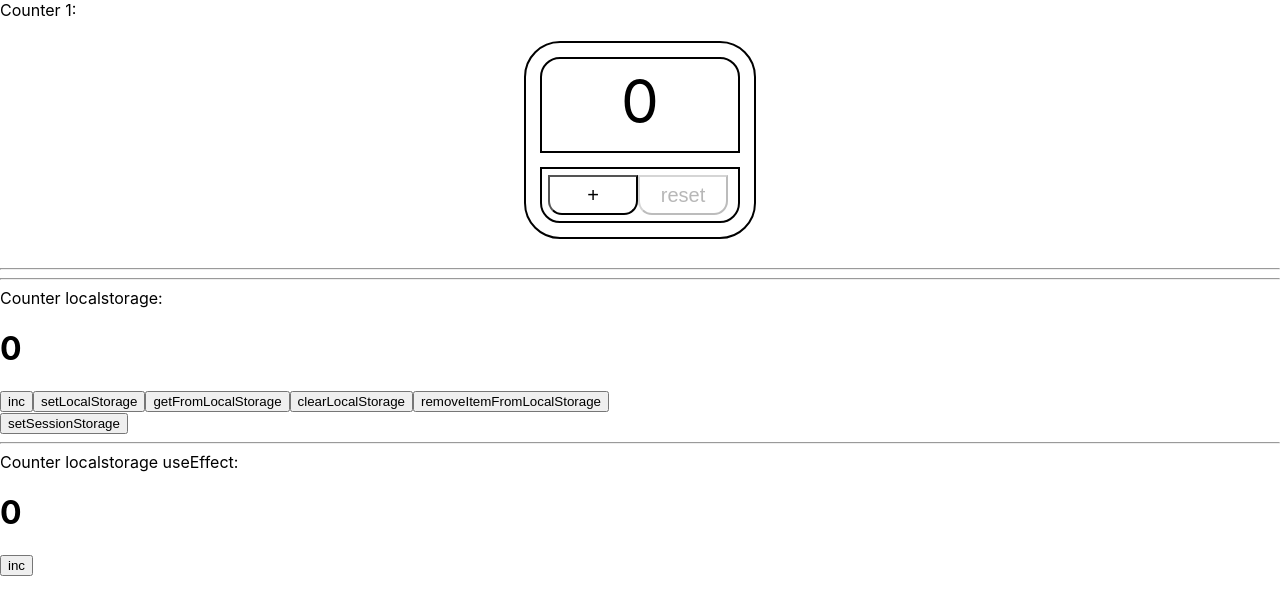
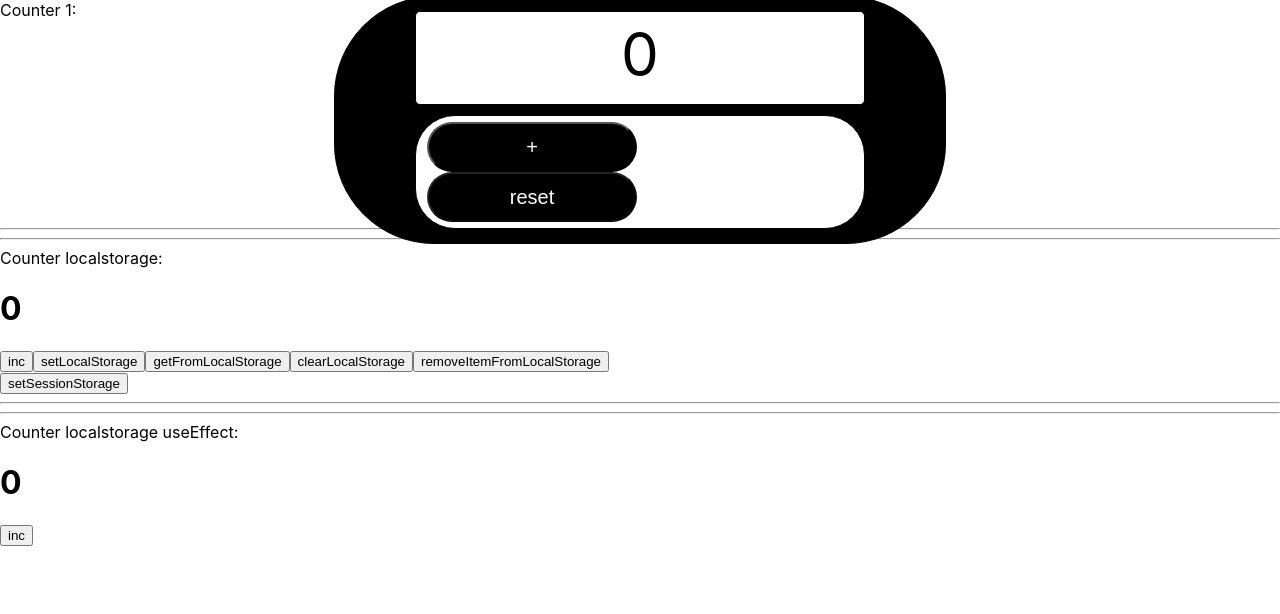
Before and after one commit to maximkuznecovv/Counter, a React (Create React App) app: page / in a window 1280 px wide. Shown: the top 614 px of the page. Built offline with nearby package versions, Linux system fonts and the light colour scheme.

Commit message:
Counter_1 final black

```diff
--- a/src/App/App.css
+++ b/src/App/App.css
@@ -1,55 +1,68 @@
+.app {
+    /*background-color: lightskyblue;*/
+}
+
 .Counter_1 {
-    /*text-align: center;*/
-    height: 30vh;
+    height: 200px;
     display: flex;
     justify-content: center;
     align-items: center;
-    /*background-color: black;*/
 }
 
 .wrapper {
-    border: 2px solid ;
-    width: 200px;
-    padding: 14px;
-    border-radius: 36px;
+    border: 1px solid;
+    width: 450px;
+    padding: 14px 80px 14px 80px;
+    border-radius: 100px;
+    background: black;
 }
 
 .score {
-    background-color: #fff;
+    background-color: white;
     text-align: center;
-    border: 2px solid ;
+    border: 1px solid;
     height: 80px;
     padding: 6px;
-    border-radius: 20px 20px 0 0;
-    margin: 0 0 14px 0;
+    border-radius: 5px;
+    margin: 0 0 10px 0;
     font-size: 60px;
-
 }
 
 .scoreRed {
     background-color: red;
     text-align: center;
-    border: 2px solid #000;
-    height: 80px;
+    border: 10px solid ;
+    height: 63px;
     padding: 6px;
-    color: #fff;
+    color: white;
     font-size: 60px;
-    margin: 0 0 14px 0;
-    border-radius: 20px 20px 0 0;
+    margin: 0 0 10px 0;
+    border-radius: 50px;
 }
 
 .buttons {
-    border: 2px solid;
+    background-color: white;
+    border: 1px solid;
     padding: 6px;
-    border-radius: 0 0 20px 20px;
-
+    border-radius: 40px;
 }
 
 .butC1 {
-    background-color: #fff;
-    border-radius: 0 0 14px 14px;
-    width: 90px;
-    height: 40px;
-    outline: none;
+    border-radius: 30px;
+    width: 210px;
+    height: 50px;
     font-size: 20px;
+    color: white;
+    background: black;
+    margin: auto 5px;
 }
+
+input {
+    width: 50px;
+}
+
+.max {
+    color: red;
+    background-color: hotpink;
+    border-color: red;
+}
--- a/src/App/App.tsx
+++ b/src/App/App.tsx
@@ -1,20 +1,20 @@
 import React from "react";
-import "./App.css";
-import {Counter_1} from "../Counter_1/Counter_1";
 import {Counter_localstorage} from "../Counter_localstorage/Counter_localstorage";
 import {UseEffect} from "../Counter_localstorage_useEffect/useEffect";
+import {Counter_1} from "../Counter_1/Counter_1";
+import "./App.css"
 
 function App() {
+
     return (
-        <div className={"App"}>
+        <div className='app'>
             <div>Counter 1:</div>
             <Counter_1/>
             <hr/>
-            {/*<div>Counter 2:</div>*/}
-            {/*<Counter_2/>*/}
             <hr/>
             <div>Counter localstorage:</div>
             <Counter_localstorage/>
+            <hr/>
             <hr/>
             <div>Counter localstorage useEffect:</div>
             <UseEffect/>
--- a/src/Counter_localstorage/Counter_localstorage.tsx
+++ b/src/Counter_localstorage/Counter_localstorage.tsx
@@ -1,4 +1,4 @@
-import React, {useEffect, useState} from "react";
+import React, {useState} from "react";
 
 export function Counter_localstorage() {
 
--- a/src/Counter_localstorage_useEffect/useEffect.tsx
+++ b/src/Counter_localstorage_useEffect/useEffect.tsx
@@ -17,7 +17,7 @@ export function UseEffect() {
     },[])
 
     useEffect(()=>{
-        localStorage.setItem("useValue", JSON.stringify(value))
+            localStorage.setItem("useValue", JSON.stringify(value))
     }, [value])
 
     return (
```
